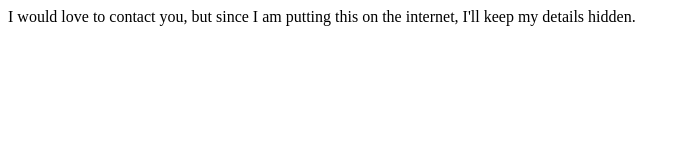
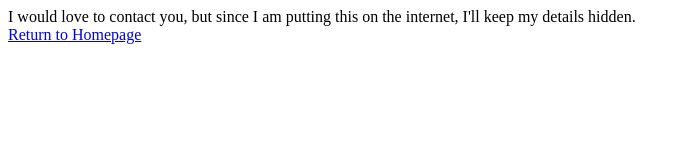
Before and after one commit to SujanaaM/html_portfolio.github.io, a plain HTML site: page public/contact.html in a window 1280 px wide. Shown: the whole page, without its empty margins (0-690 px from the left). Drawn offline with Linux system fonts and the light colour scheme.

Commit message:
Update contact.html

```diff
--- a/public/contact.html
+++ b/public/contact.html
@@ -6,5 +6,7 @@
 </head>
 <body>
     I would love to contact you, but since I am putting this on the internet, I'll keep my details hidden.
+    <br>
+    <a href="../index.html">Return to Homepage</a>
 </body>
 </html>
```
